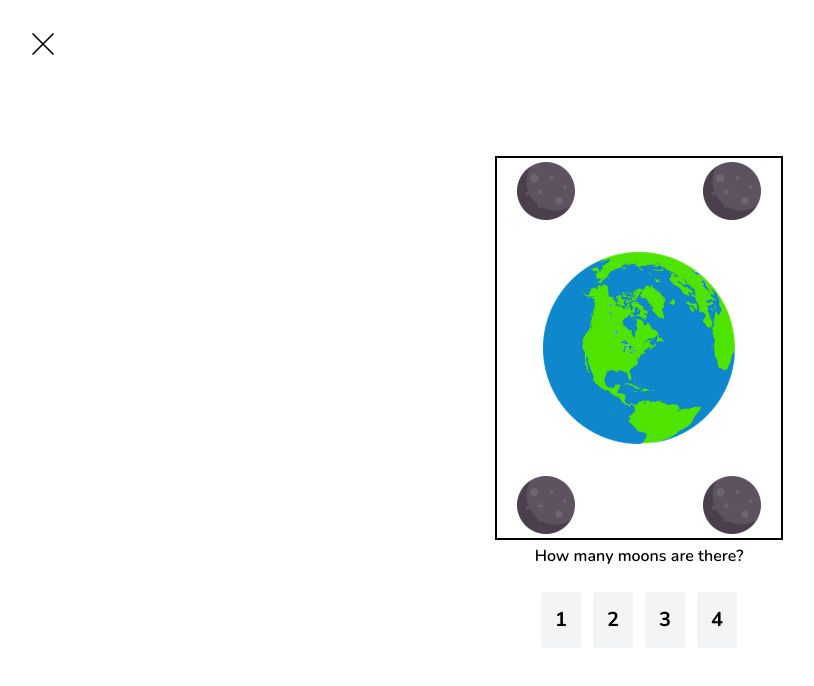
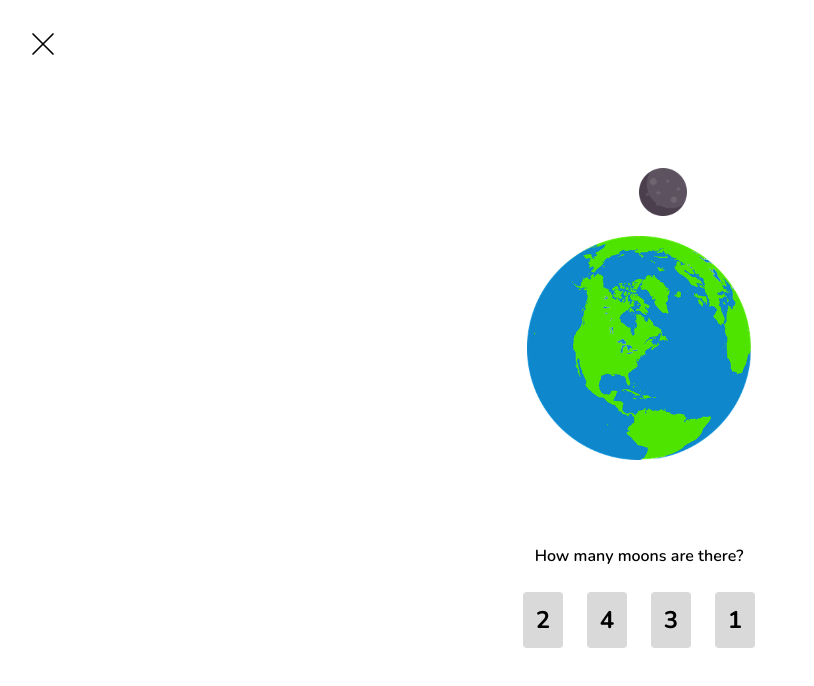
Before and after one commit to adamascencio/Hackathon-client, a React (Vite) app: page /level2 in a window 1280 px wide. Shown: the top 686 px of the page, without its empty margins (1-815 px from the left). Built offline with nearby package versions, Linux system fonts and the light colour scheme.

Commit message:
finished level2

```diff
--- a/src/pages/Levels/Level2.tsx
+++ b/src/pages/Levels/Level2.tsx
@@ -10,8 +10,14 @@ interface LevelProps {
 const Level2 = (props: LevelProps): JSX.Element => {
     // const { user } = props;
     const [completed, setCompleted] = useState(false);
+    const [scenario, setScenario] = useState({
+        created: false,
+        nMoons: 0,
+        moons: [],
+        buttons: [],
+        correct: "",
+    });
 
-    const [buttons, setButtons] = useState([1, 2, 3, 4]);
     const [wrong, setWrong] = useState("");
     // const planet = ":)";
     const planet = (
@@ -45,8 +51,8 @@ const Level2 = (props: LevelProps): JSX.Element => {
     );
     const moon = (
         <svg
-            width="58"
-            height="58"
+            width="3rem"
+            height="3rem"
             viewBox="0 0 58 58"
             fill="none"
             xmlns="http://www.w3.org/2000/svg"
@@ -75,18 +81,81 @@ const Level2 = (props: LevelProps): JSX.Element => {
         </svg>
     );
     // const moon = ":)";
-    const handleButton = (e: any) => {};
+    const allMoons = {
+        0: (
+            <div key="0" className="moon absolute top-3 right-24">
+                {moon}
+            </div>
+        ),
+        3: (
+            <div key="3" className="moon absolute top-8 right-5">
+                {moon}
+            </div>
+        ),
+        2: (
+            <div key="2" className="moon absolute bottom-16 right-2">
+                {moon}
+            </div>
+        ),
+        1: (
+            <div key="1" className="moon absolute bottom-10 left-6">
+                {moon}
+            </div>
+        ),
+    };
+    const createScenario = () => {
+        const nMoons = Math.floor(Math.random() * 4) + 1;
+        let numbers = [1, 2, 3, 4];
+        let sliced = numbers.slice(0, nMoons);
+        let moons = [];
+        let shuffledButtons = [];
+        console.log("sliced array  ", sliced);
+        for (let i = 0; i < 4; i++) {
+            let randomIndex = Math.floor(Math.random() * numbers.length);
+            shuffledButtons.push(numbers[randomIndex]);
+            numbers.splice(randomIndex, 1);
+            if (i < nMoons) {
+                console.log(i, "");
+                moons.push(allMoons[i]);
+            }
+        }
+        console.log(shuffledButtons);
+        console.log(moons);
+        console.log(nMoons);
+        const generated = {
+            created: true,
+            nMoons: nMoons,
+            moons: moons,
+            buttons: shuffledButtons,
+            correct: nMoons.toString(),
+        };
+        setScenario(generated);
+    };
+    useEffect(() => {
+        createScenario();
+    }, []);
+    const handleButton = (e: any) => {
+        console.log(e.target.id);
+        if (e.target.id == scenario.correct) {
+            setCompleted(true);
+        } else {
+            setWrong(e.target.id);
+            setTimeout(() => {
+                setWrong("");
+            }, 2000);
+        }
+    };
 
     const images = (
         <div
             className={
-                "relative w-72 border-black border-2 h-[24rem] flex flex-col items-center justify-center"
+                "relative w-72 h-[24rem] flex flex-col items-center justify-center"
             }
         >
             <div className="h-full flex justify-center items-center">
                 <svg
-                    width="12rem"
-                    height="12rem"
+                    width="14rem"
+                    height="14rem"
                     viewBox="0 0 277 277"
                     fill="none"
                     xmlns="http://www.w3.org/2000/svg"
@@ -94,12 +163,8 @@ const Level2 = (props: LevelProps): JSX.Element => {
                 >
                     {planet}
                 </svg>
+                {scenario.created && scenario.moons.map((moon) => moon)}
             </div>
-            <div className="moon absolute top-1 left-5">{moon}</div>
-            <div className="moon absolute bottom-1 left-5">{moon}</div>
-            <div className="moon absolute bottom-1 right-5">{moon}</div>
-            <div className="moon absolute top-1 right-5">{moon}</div>
-            {/* <div className="moon absolute top-1 left-5">{moon}</div> */}
         </div>
     );
     useEffect(() => {
@@ -119,8 +184,7 @@ const Level2 = (props: LevelProps): JSX.Element => {
 
                 {/* Planet Holder */}
                 {/* {images} */}
-                {planet}
-                {moon}
+                {images}
                 {/* Button Options */}
                 <div className="flex gap-6 flex-col justify-center">
                     <NavLink to="/completed">
@@ -167,11 +231,18 @@ const Level2 = (props: LevelProps): JSX.Element => {
                             {" "}
                             How many moons are there?
                         </div>
-                        <div className="flex gap-3 justify-center">
-                            {buttons.map((button) => (
+                        <div className="flex gap-6 justify-center">
+                            {scenario.created &&
+                                scenario.buttons.map((button) => (
                                     <button
-                                    className="rounded h-14 w-10 text-xl font-bolder bg-gray-100"
+                                        className={
+                                            "rounded h-14 w-10 text-2xl font-bolder " +
+                                            (button == wrong
+                                                ? " animate-bounce bg-red-100"
+                                                : " bg-asteroidGray")
+                                        }
                                         onClick={handleButton}
+                                        id={button}
                                     >
                                         {button}
                                     </button>
```
Lines whose indentation alone changed are shown as unchanged.
